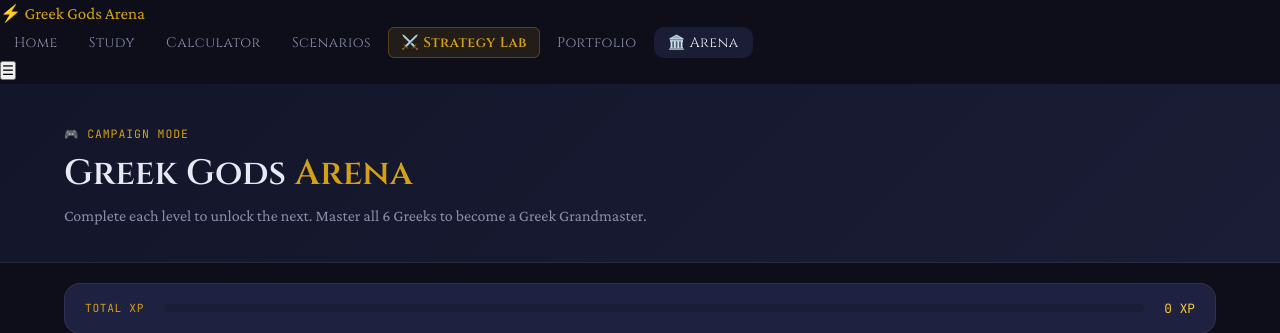
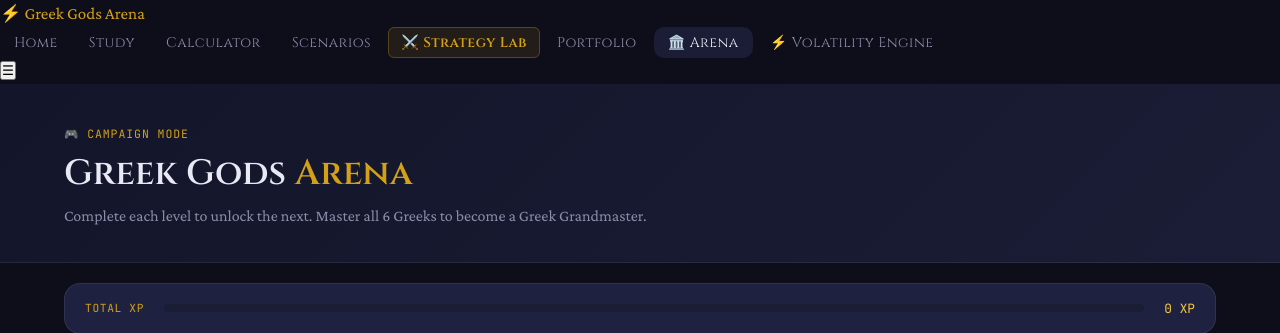
Before and after one commit to bsmpp25gauravk-collab/greek-gods-trading-arena, a Flask app: page /arena in a window 1280 px wide. Shown: the top 333 px of the page. Run offline with Flask 3, Linux system fonts and the light colour scheme.

Commit message:
Add link to Volatility Engine in navigation

```diff
--- a/templates/base.html
+++ b/templates/base.html
@@ -25,6 +25,7 @@
       <a href="/strategy-lab" class="nav-link nav-link-highlight {% if request.endpoint == 'strategy_lab' %}active{% endif %}">⚔️ Strategy Lab</a>
       <a href="/portfolio" class="nav-link {% if request.endpoint == 'portfolio' %}active{% endif %}">Portfolio</a>
       <a href="/arena" class="nav-link nav-arena {% if request.endpoint == 'arena' %}active{% endif %}">🏛️ Arena</a>
+      <a href="/volatility-engine" class="nav-link">⚡ Volatility Engine</a>
     </nav>
     <button class="nav-toggle" id="navToggle" aria-label="Toggle navigation">☰</button>
   </div>
```
